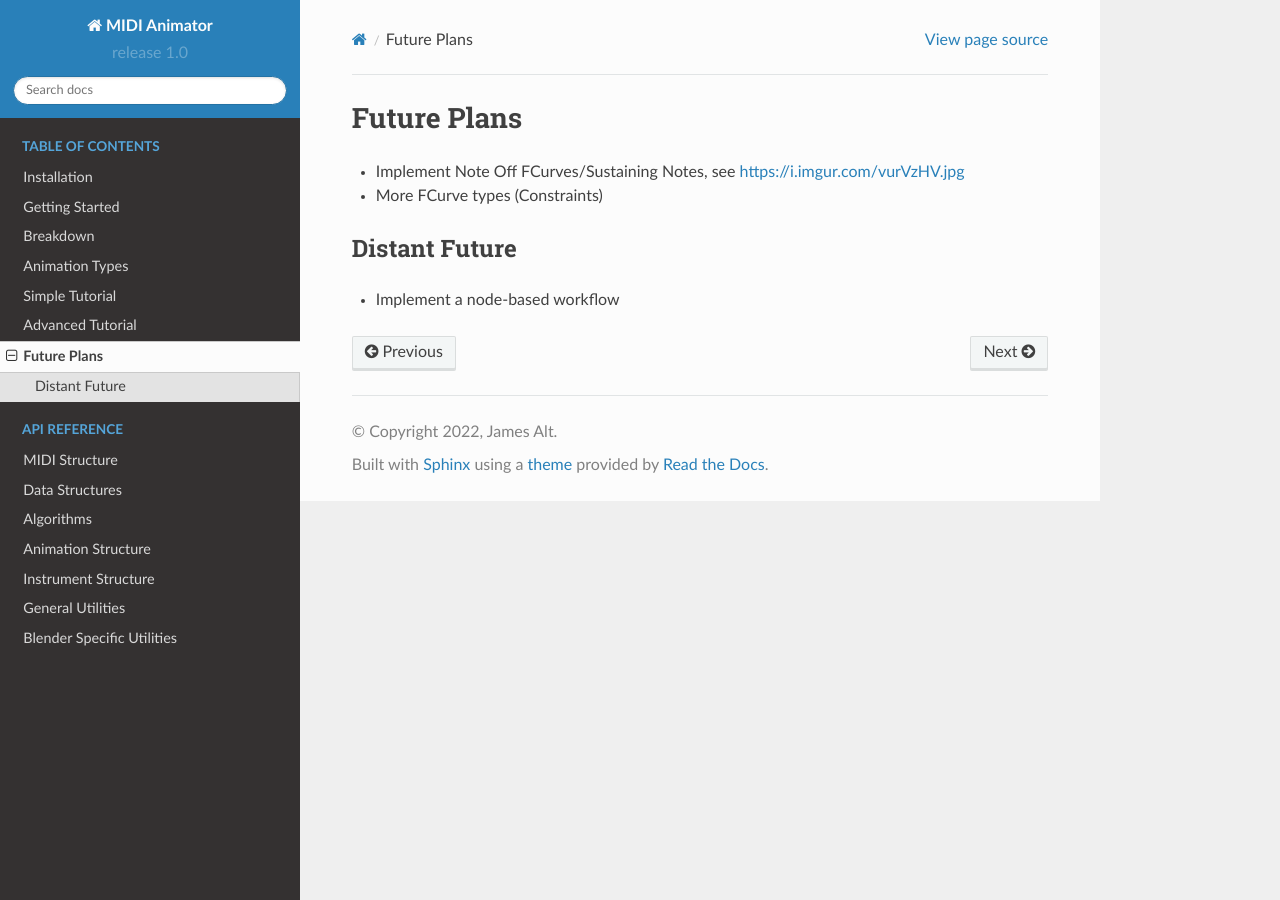
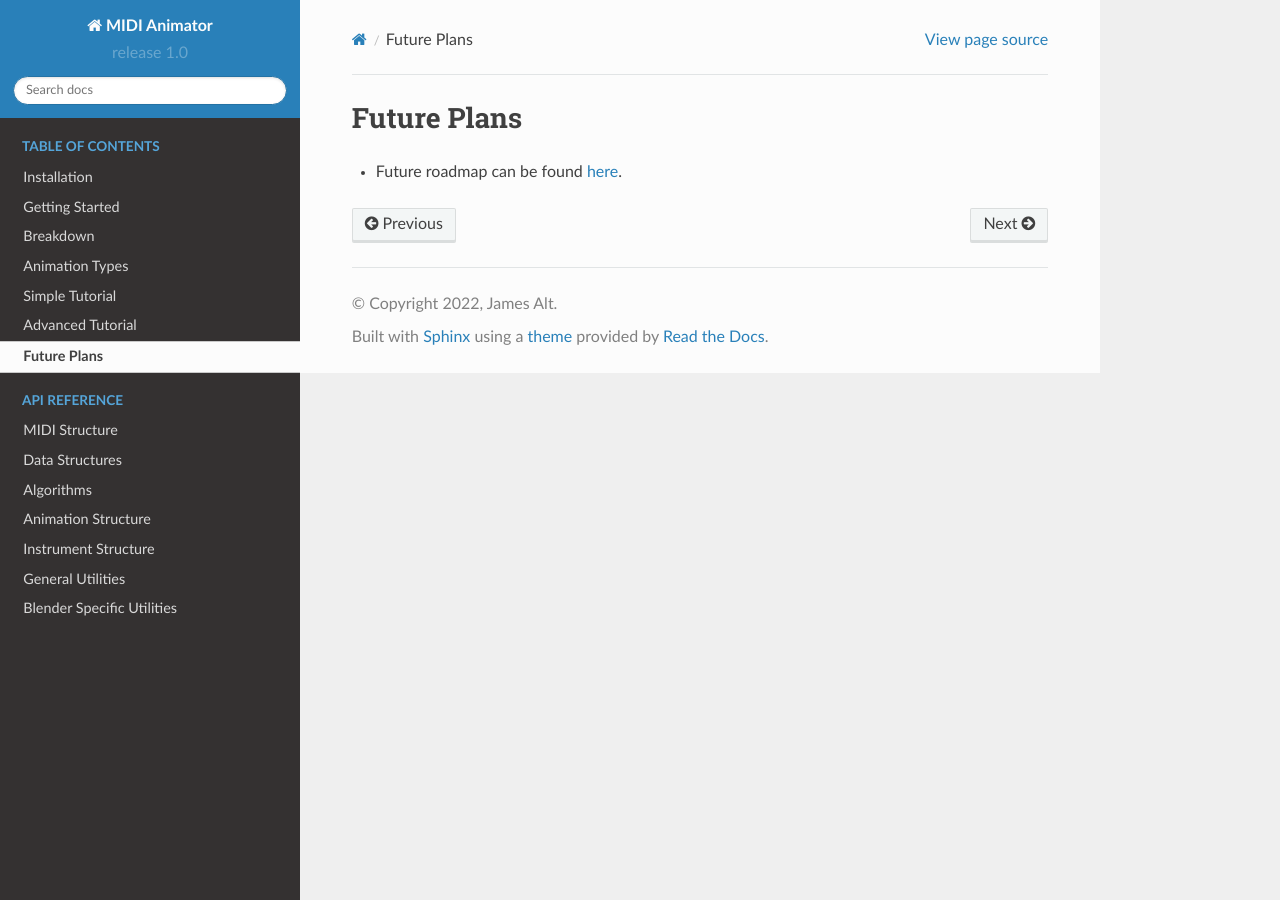
Before and after one commit to jamesa08/MIDIAnimatorDocs, a Sphinx documentation site: the page built from docs/source/general/future_plans.md, in a window 1280 px wide. Built offline with Sphinx 7.4.7 and the Read the Docs theme 2.0.0, drawn with Linux system fonts in a browser that asks for light colours.

Commit message:
update future plans

```diff
--- a/docs/source/general/future_plans.md
+++ b/docs/source/general/future_plans.md
@@ -1,9 +1,3 @@
 # Future Plans
 
-- Implement Note Off FCurves/Sustaining Notes, see [https://i.imgur.com/vurVzHV.jpg](https://i.imgur.com/vurVzHV.jpg)
-
-- More FCurve types (Constraints)
-
-## Distant Future
-
-- Implement a node-based workflow
+- Future roadmap can be found [here](https://github.com/jamesa08/MIDIAnimator/projects).
```
